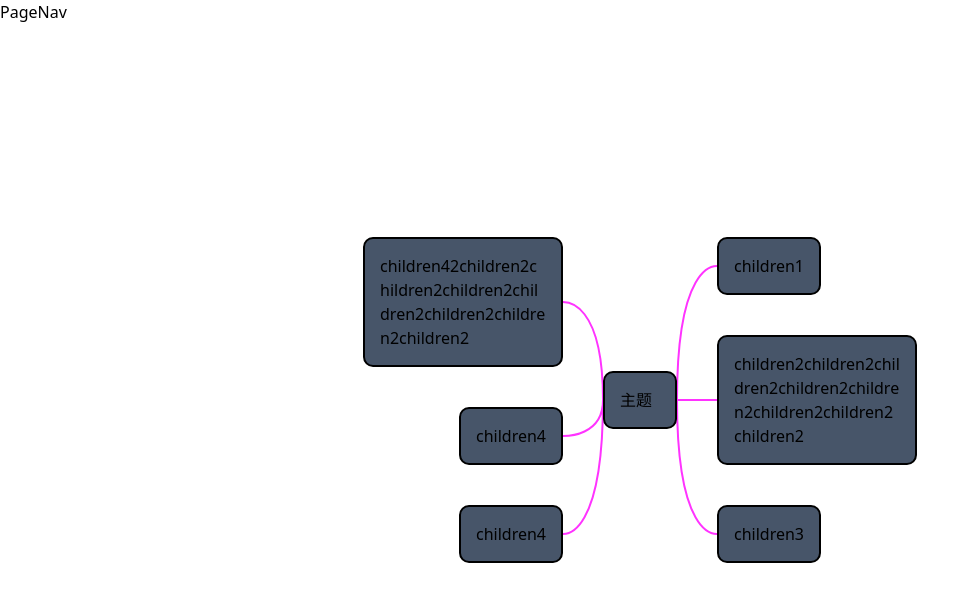
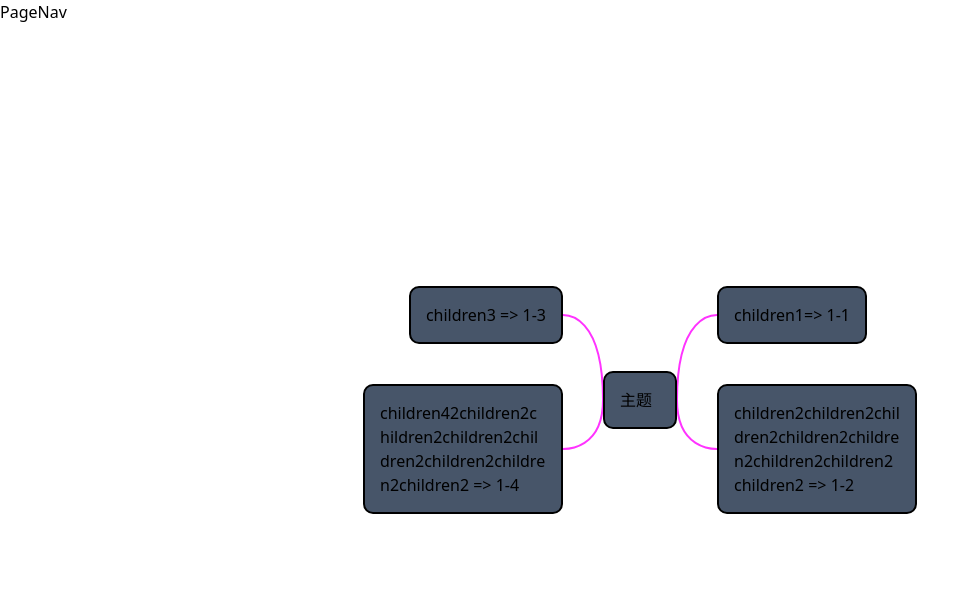
Before and after one commit to coderwei99/ReactMind, a React (Vite) app: page / in a window 1280 px wide. Shown: the top 602 px of the page, without its empty margins (0-979 px from the left). Built offline with nearby package versions, Linux system fonts and the light colour scheme.

Commit message:
test: test render more node

```diff
--- a/src/static/defaultNode.ts
+++ b/src/static/defaultNode.ts
@@ -13,34 +13,164 @@ export const defaultNode: defaultNodeType = [
     children: [
       {
         id: '1-1',
-        text: 'children1',
+        text: 'children1=> 1-1',
         children: [],
       },
       {
         id: '1-2',
-        text: 'children2children2children2children2children2children2children2children2',
+        text: 'children2children2children2children2children2children2children2children2  => 1-2',
         children: [],
       },
       {
         id: '1-3',
-        text: 'children3',
+        text: 'children3 => 1-3',
         children: [],
       },
       {
         id: '1-4',
-        text: 'children42children2children2children2children2children2children2children2',
+        text: 'children42children2children2children2children2children2children2children2 => 1-4',
         children: [],
       },
-      {
-        id: '1-5',
-        text: 'children4',
-        children: [],
-      },
-      {
-        id: '1-6',
-        text: 'children4',
-        children: [],
-      },
+      // {
+      //   id: '1-5',
+      //   text: 'children4',
+      //   children: [],
+      // },
+      // {
+      //   id: '1-6',
+      //   text: 'children4',
+      //   children: [],
+      // },
+      // {
+      //   id: '1-7',
+      //   text: 'children4',
+      //   children: [],
+      // },
+      // {
+      //   id: '1-8',
+      //   text: 'children4',
+      //   children: [],
+      // },
+      // {
+      //   id: '1-9',
+      //   text: 'children4',
+      //   children: [],
+      // },
+      // {
+      //   id: '1-10',
+      //   text: 'children4',
+      //   children: [],
+      // },
+      // {
+      //   id: '1-11',
+      //   text: 'children4',
+      //   children: [],
+      // },
+      // {
+      //   id: '1-12',
+      //   text: 'children4',
+      //   children: [],
+      // },
+      // {
+      //   id: '1-13',
+      //   text: 'children4',
+      //   children: [],
+      // },
+      // {
+      //   id: '1-14',
+      //   text: 'children4',
+      //   children: [],
+      // },
+      // {
+      //   id: '1-15',
+      //   text: 'children4',
+      //   children: [],
+      // },
+      // {
+      //   id: '1-16',
+      //   text: 'children4',
+      //   children: [],
+      // },
+      // {
+      //   id: '1-17',
+      //   text: 'children4',
+      //   children: [],
+      // },
+      // {
+      //   id: '1-18',
+      //   text: 'children4',
+      //   children: [],
+      // },
+      // {
+      //   id: '1-19',
+      //   text: 'children4',
+      //   children: [],
+      // },
+      // {
+      //   id: '1-20',
+      //   text: 'children4',
+      //   children: [],
+      // },
+      // {
+      //   id: '1-21',
+      //   text: 'children4',
+      //   children: [],
+      // },
+      // {
+      //   id: '1-22',
+      //   text: 'children4',
+      //   children: [],
+      // },
+      // {
+      //   id: '1-23',
+      //   text: 'children4',
+      //   children: [],
+      // },
+      // {
+      //   id: '1-24',
+      //   text: 'children4',
+      //   children: [],
+      // },
+      // {
+      //   id: '1-25',
+      //   text: 'children4',
+      //   children: [],
+      // },
+      // {
+      //   id: '1-26',
+      //   text: 'children4',
+      //   children: [],
+      // },
+      // {
+      //   id: '1-27',
+      //   text: 'children4',
+      //   children: [],
+      // },
+      // {
+      //   id: '1-28',
+      //   text: 'children4',
+      //   children: [],
+      // },
+      // {
+      //   id: '1-29',
+      //   text: 'children4',
+      //   children: [],
+      // },
+      // {
+      //   id: '1-30',
+      //   text: 'children4',
+      //   children: [],
+      // },
+      // {
+      //   id: '1-31',
+      //   text: 'children4',
+      //   children: [],
+      // },
+      // {
+      //   id: '1-32',
+      //   text: 'children4',
+      //   children: [],
+      // },
     ],
   },
 ]
```
